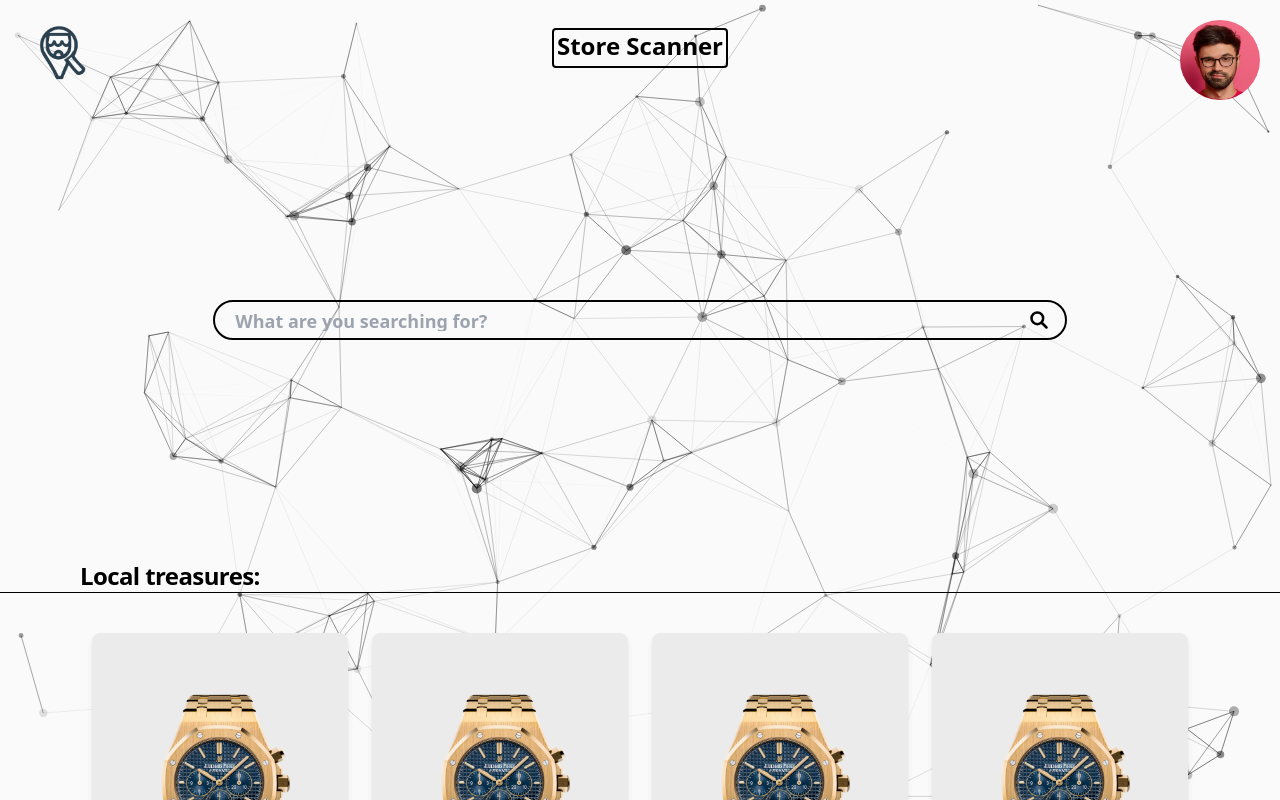
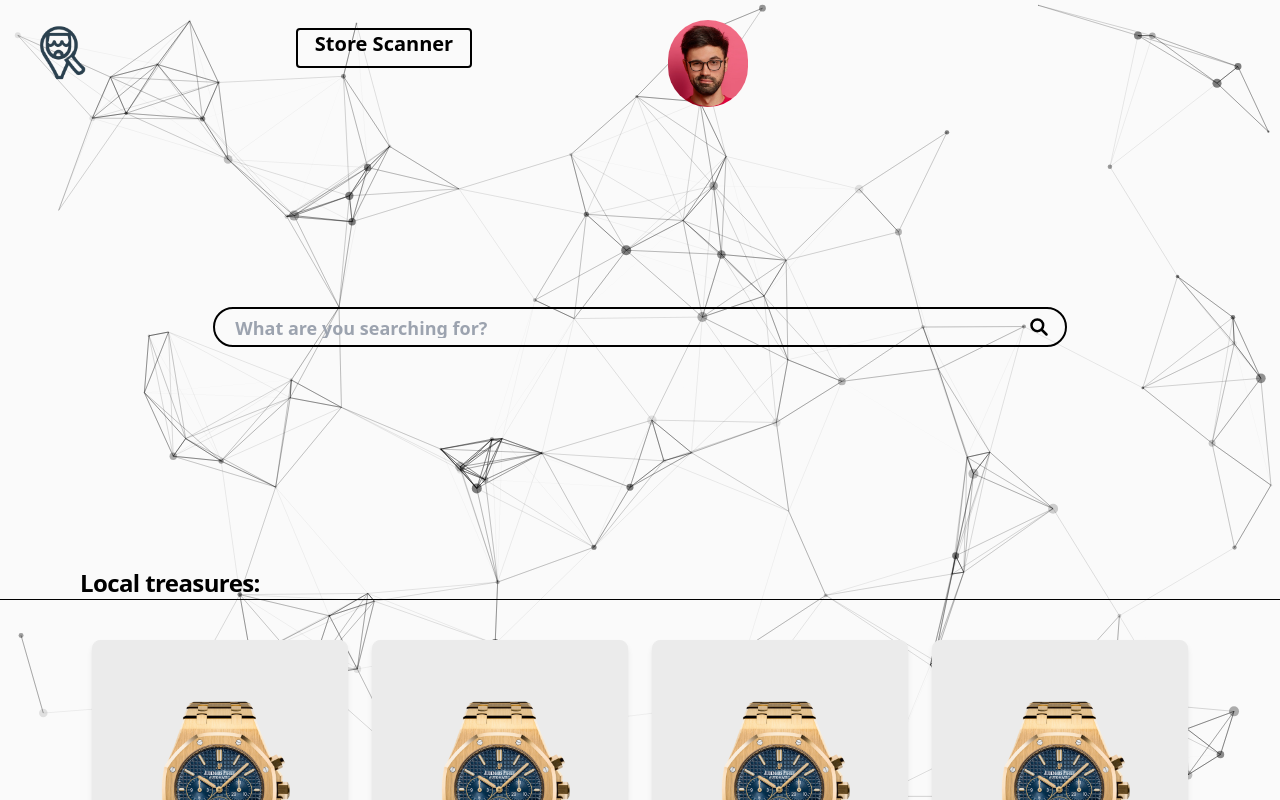
Before and after one commit to Eyecatch3r/touchscanner, a Next.js app: page / in a window 1280 px wide. Shown: the top 800 px of the page. Built offline with nearby package versions, Linux system fonts and the light colour scheme.

Commit message:
- fixed header scaling

```diff
--- a/src/app/components/Header/Header.tsx
+++ b/src/app/components/Header/Header.tsx
@@ -2,21 +2,27 @@
 
 export default function Header(){
     return (
-        <div className="flex w-full justify-between m-0">
+        <div className="max-w-screen-md max-h-screen-md overflow-hidden flex justify-between m-0">
             <Link href="/" className="m-5">
-            <img src="/logo.png"
-                alt="Logo"
-                className= "dark:brightness-0 w-20 h-20 dark:invert transition glow duration-500 hover:drop-shadow-[0_7px_11px_rgba(100,100,100,1)]"
-            />
+                <img
+                    src="/logo.png"
+                    alt="Logo"
+                    className="dark:brightness-0 w-20 max-w-full max-h-full dark:invert transition glow duration-500 hover:drop-shadow-[0_7px_11px_rgba(100,100,100,1)]"
+                />
             </Link>
 
-            <h2 className="text-2xl font-bold mt-7  text-center w-44 h-10 rounded border-2 transition glow duration-500 hover:drop-shadow-[0_7px_11px_rgba(100,100,100,5)]">Store Scanner</h2>
+            <h2 className="flex-shrink-0 overflow-hidden text-overflow-ellipsis text-xl font-bold mt-7 text-center w-44 h-10 rounded border-2 transition glow duration-500 hover:drop-shadow-[0_7px_11px_rgba(100,100,100,5)]">
+                Store Scanner
+            </h2>
+
             <Link href="/account" className="m-5">
-            <img src="/ProfilePic.jpeg"
-                alt="Profile Picture"
-                className="w-20 h-20 rounded-full transition filter duration-500 hover:drop-shadow-[0_7px_11px_rgba(100,100,100,1)]"
-            />
+                <img
+                    src="/ProfilePic.jpeg"
+                    alt="Profile Picture"
+                    className="w-20 max-w-full max-h-full rounded-full transition filter duration-500 hover:drop-shadow-[0_7px_11px_rgba(100,100,100,1)]"
+                />
             </Link>
         </div>
+
     );
 }
```
